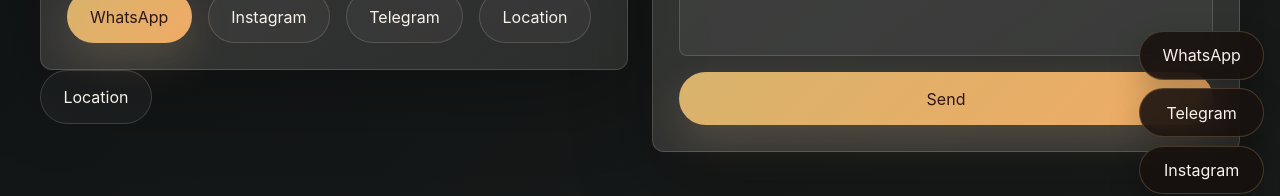
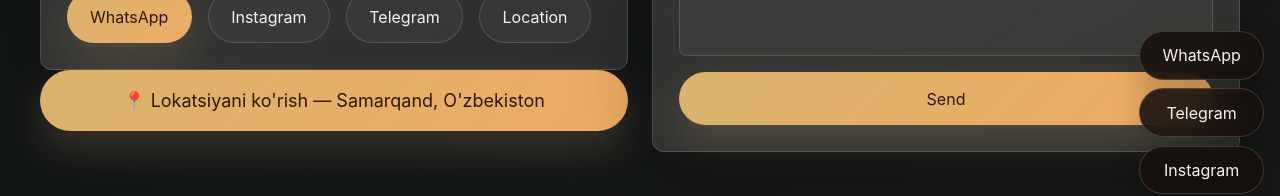
Before and after one commit to Sukhrobjon24/ikatbyasmira, a Next.js app: page /en/contact in a window 1280 px wide. Shown: the part 590-786 px from the top of the page. Built offline with nearby package versions, Linux system fonts and the light colour scheme; no server answers; the database is empty.

Commit message:
Fix: location button styled

```diff
--- a/src/app/globals.css
+++ b/src/app/globals.css
@@ -464,6 +464,13 @@
 .button-secondary:hover {
   border-color: rgba(240, 195, 136, 0.34);
   background: rgba(255, 255, 255, 0.08);
+}
+
+.location-button {
+  width: 100%;
+  gap: 0.6rem;
+  padding: 16px 32px;
+  font-size: 18px;
 }
 
 .hero-visual {
--- a/src/components/pages/contact-page.tsx
+++ b/src/components/pages/contact-page.tsx
@@ -59,9 +59,9 @@
             href="https://maps.google.com/?q=Samarqand,O'zbekiston"
             target="_blank"
             rel="noreferrer"
-            className="button-secondary"
+            className="button-primary location-button"
           >
-            {dictionary.ui.location}
+            📍 Lokatsiyani ko&apos;rish — Samarqand, O&apos;zbekiston
           </a>
         </ViewportReveal>
 
```
